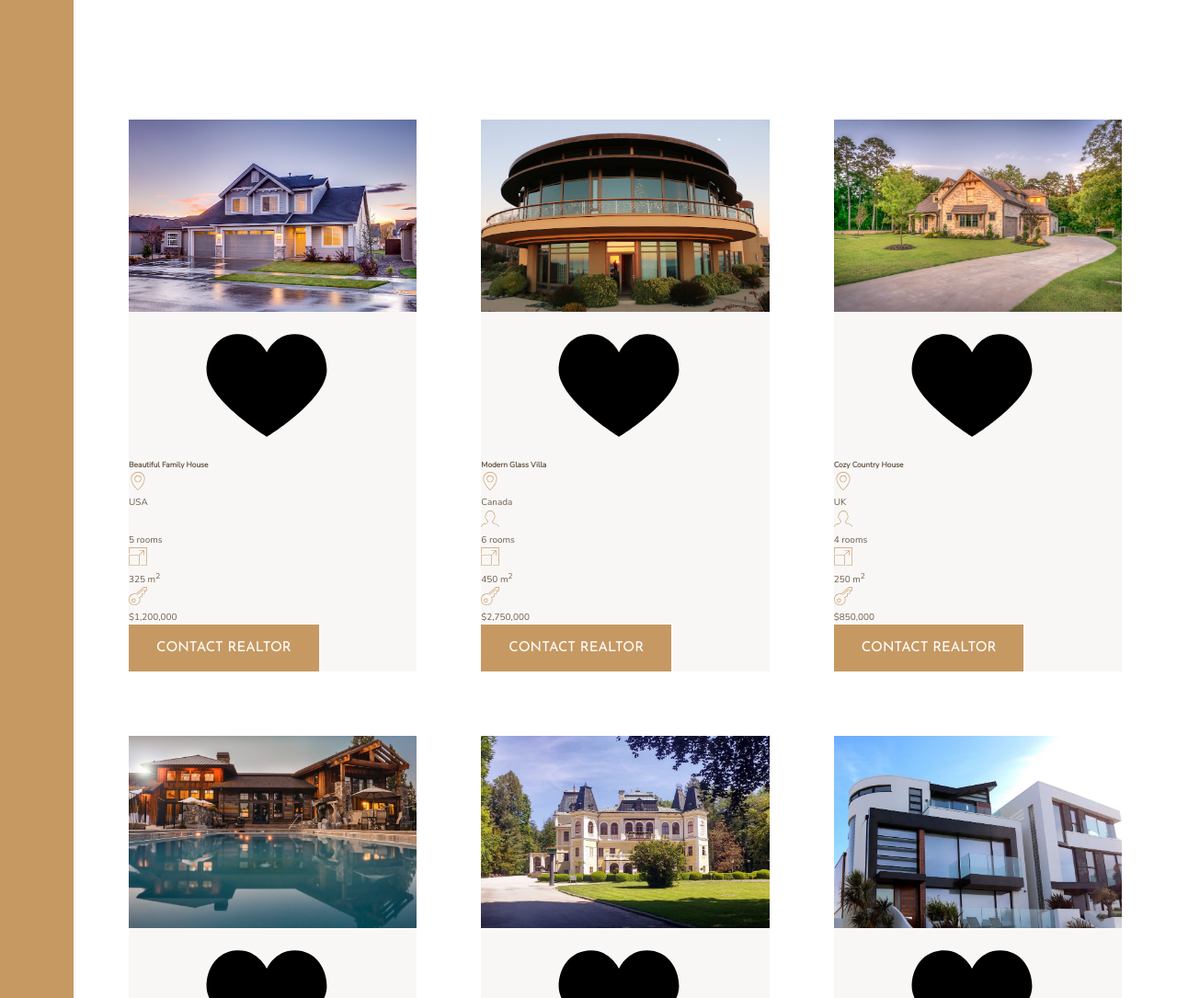
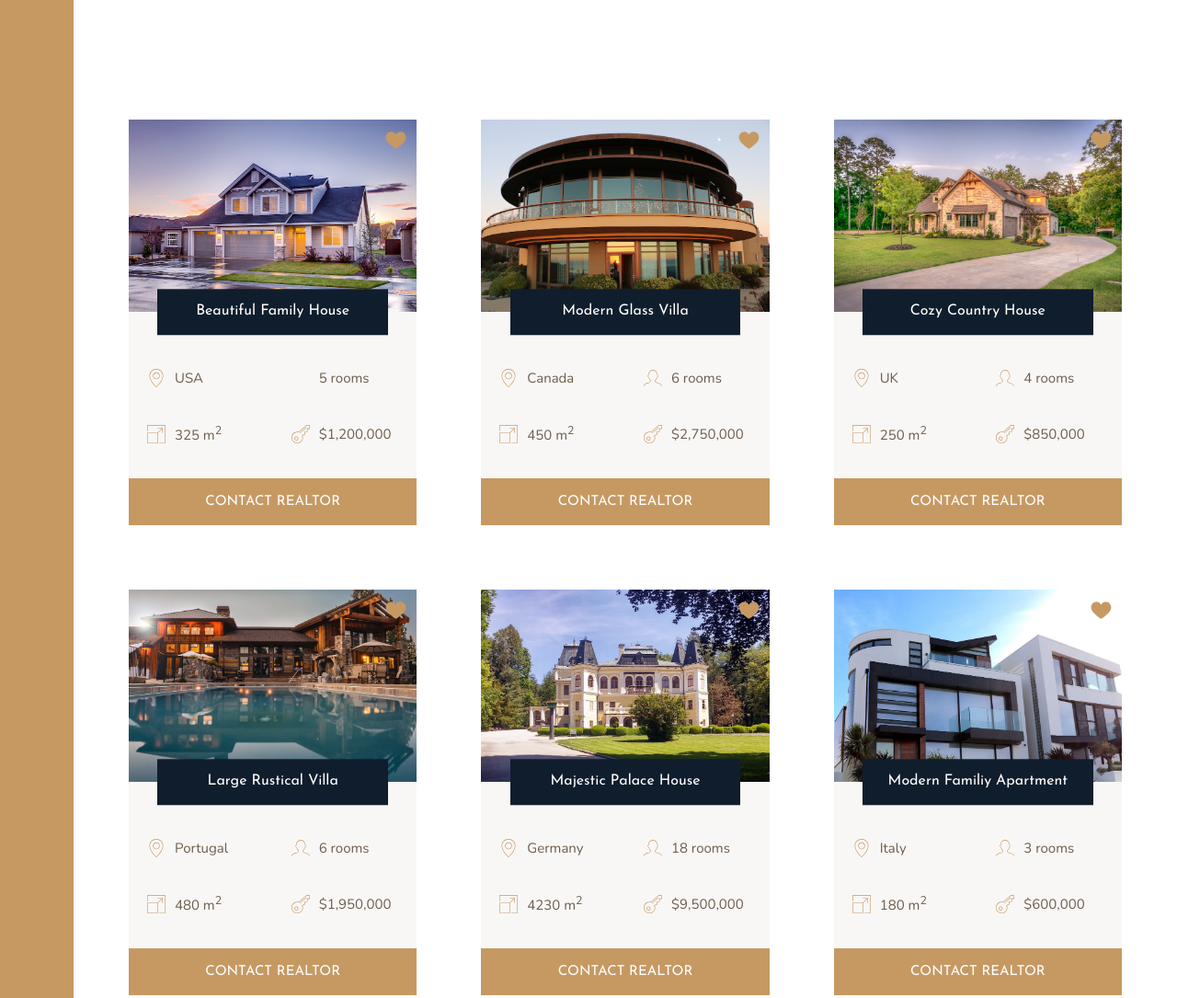
Before and after one commit to trinhminhnhat/html-css-nexter, a website: page index.html in a window 1280 px wide. Shown: the part 1840-2925 px from the top of the page at 92% size. Drawn offline with nearby package versions, Linux system fonts and the light colour scheme.

Commit message:
style: homes section

```diff
--- a/scss/_homes.scss
+++ b/scss/_homes.scss
@@ -7,29 +7,70 @@
 }
 
 .home {
+    display: grid;
+    grid-template-columns: repeat(2, 1fr);
     background-color: $color-grey-light-1;
+    row-gap: 3.5rem;
 
     &__img {
         width: 100%;
+        grid-row: 1 / 2;
+        grid-column: 1 / -1;
+        z-index: 1;
     }
 
     &__like {
+        fill: $color-primary;
+        width: 2.5rem;
+        height: 2.5rem;
+        grid-row: 1 / 2;
+        grid-column: 2 / 3;
+        z-index: 2;
+        justify-self: end;
+        margin: 1rem;
     }
 
     &__name {
+        width: 80%;
+        z-index: 3;
+        grid-row: 1 / 2;
+        grid-column: 1 / -1;
+        justify-self: center;
+        align-self: end;
+
+        font-size: 1.6rem;
+        font-family: $font-display;
+        text-align: center;
+        padding: 1.25rem;
+        background-color: $color-secondary;
+        color: #fff;
+        font-weight: 400;
+        transform: translateY(50%);
+    }
+
+    &__location,
+    &__rooms {
+        margin-top: 2.5rem;
     }
 
     &__location,
     &__rooms,
     &__area,
     &__price {
+        display: flex;
+        align-items: center;
+        font-size: 1.5rem;
+        margin-left: 2rem;
+        column-gap: 1rem;
+
         svg {
             fill: $color-primary;
             width: 2rem;
             height: 2rem;
         }
+    }
 
-        p {
-        }
+    &__btn {
+        grid-column: 1 / -1;
     }
 }
```
Also changed, not shown: css/style.css.
